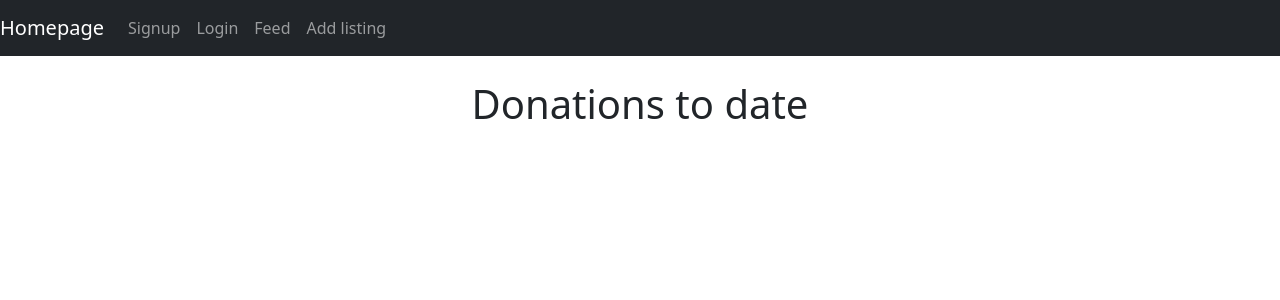
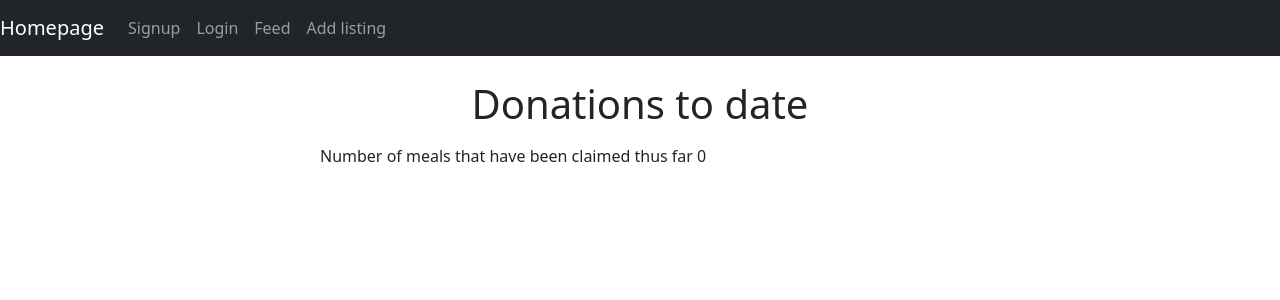
Before and after one commit to Nicola-Carroll/tech_for_good, a React (Create React App) app in the folder client/: page / in a window 1280 px wide. Shown: the top 300 px of the page. Built offline with nearby package versions, Linux system fonts and the light colour scheme; no server answers.

Commit message:
Adding total to the homepage

```diff
--- /dev/null
+++ b/client/src/components/homepageCounter.js
@@ -0,0 +1,44 @@
+import React, { Component } from 'react';
+// import Listing from './listing.component';
+import axios from 'axios';
+
+const { REACT_APP_ENDPOINT } = process.env;
+export default class AddTally extends Component {
+  constructor(props) {
+    super(props);
+    this.state = { total: 0 };
+  }
+
+  // this connects the frontend to the backend
+  componentDidMount() {
+    axios
+      .get(`${REACT_APP_ENDPOINT}listings`)
+      .then((response) => {
+        console.log(response);
+        let sum = 0;
+        for (let i = 0; i < response.data.length; i++) {
+          sum += response.data[i].numberOfMeals;
+        }
+        this.setState({
+          total: sum,
+        });
+      })
+      .catch((error) => {
+        console.log(error);
+      });
+  }
+
+  // function Listing(props) {
+  //   return (
+  //     <tr>{props.listing.numberOfMeals}</tr>
+
+  render() {
+    return (
+      <div className="section w-50 m-auto">
+        <label className="mt-2 mb-2" htmlFor="meals">
+          Number of meals that have been claimed thus far {this.state.total}
+        </label>
+      </div>
+    );
+  }
+}
--- a/client/src/pages/homepage.component.js
+++ b/client/src/pages/homepage.component.js
@@ -1,4 +1,5 @@
 import React, { Component } from 'react';
+import HomepageCounter from '../components/homepageCounter';
 
 export default class Homepage extends Component {
   render() {
@@ -7,6 +8,7 @@ export default class Homepage extends Component {
         <h1 className="text-center" id="home">
           Donations to date
         </h1>
+        <HomepageCounter />
       </div>
     );
   }
```
